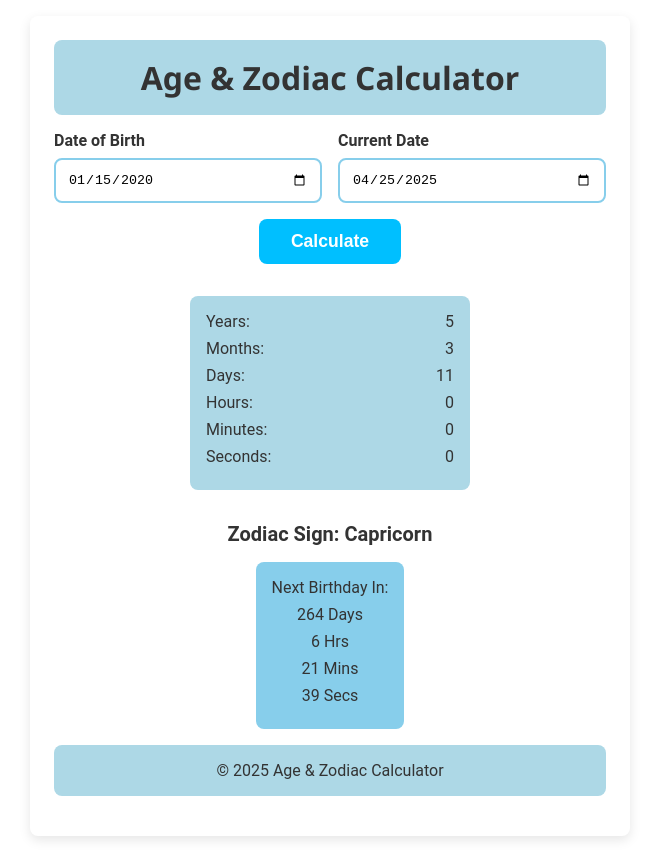
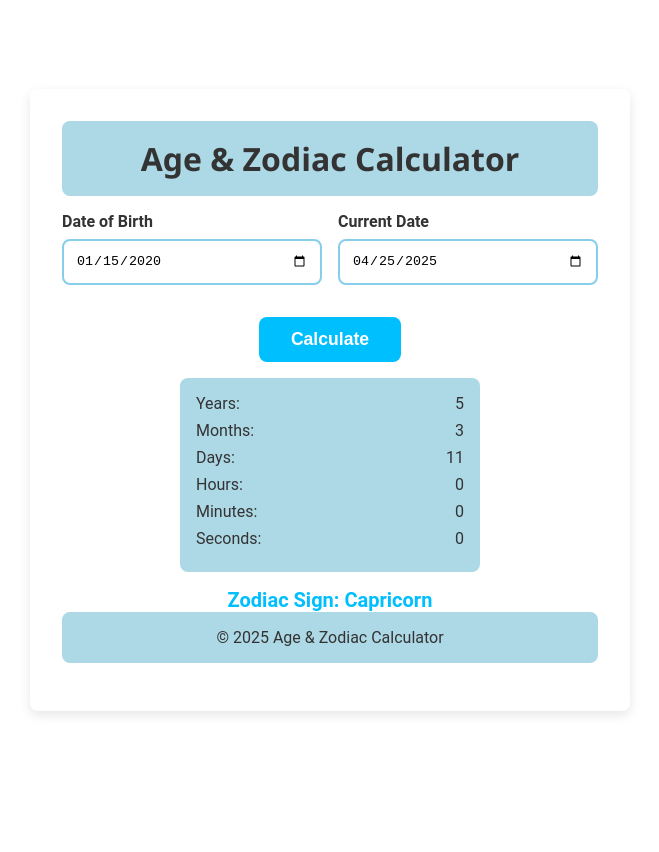
Before and after one commit to isamsays/agecalculator, a plain HTML site: page index.html in a window 1280 px wide. Both pictures are taken after typing "2020-01-15" into the empty fields and a click on the button "Calculate". Shown: the whole page, without its empty margins (310-969 px from the left). After the commit the page ends 800 px from the top, so only its background shows below. Drawn offline with Linux system fonts and the light colour scheme.

Commit message:
Update index.html

```diff
--- a/index.html
+++ b/index.html
@@ -1,14 +1,16 @@
 <!DOCTYPE html>
 <html lang="en">
 <head>
-  <meta charset="UTF-8" />
-  <meta name="viewport" content="width=device-width, initial-scale=1.0"/>
-  <title>Instant Age & Zodiac Calculator - Precise Down to the Second</title>
-  <meta name="description" content="Calculate your exact age in years, months, days, hours, minutes, and seconds, discover your Zodiac sign, and count down to your next birthday with our intuitive Age & Zodiac Calculator." />
-  <link rel="canonical" href="https://zodiacagecalculator.netlify.app" />
+  <meta charset="UTF-8">
+  <meta name="viewport" content="width=device-width, initial-scale=1.0">
+ <title>Instant Age & Zodiac Calculator - Precise Down to the Second</title>
+  <meta name="description" content="Calculate your exact age in years, months, days, hours, minutes, and seconds, discover your Zodiac sign, and count down to your next birthday" />
 
+   <link rel="canonical" href="https://zodiacagecalculator.netlify.app" />
   <meta name="keywords" content="age calculator, zodiac sign calculator, birthday countdown, precise age breakdown, date difference tool" />
-   <meta name="google-site-verification" content="Px8AHEA-oHVmixsaxJ0Gtu8CewWDc4WpScreqvjohro" />
+  <meta name="robots" content="index,follow">
+
+  <meta name="google-site-verification" content="Px8AHEA-oHVmixsaxJ0Gtu8CewWDc4WpScreqvjohro" />
   <!-- Google tag (gtag.js) -->
 <script async src="https://www.googletagmanager.com/gtag/js?id=G-WHVZNYS75Q"></script>
 <script>
@@ -19,6 +21,7 @@
   gtag('config', 'G-WHVZNYS75Q');
 </script>
 
+
   <style>
     :root {
       --primary: #ADD8E6;
@@ -26,7 +29,6 @@
       --accent: #00BFFF;
       --bg: #ffffff;
       --dark: #333333;
-      --light: #ffffff;
       --radius: 8px;
       --gap: 1rem;
       --max-width: 600px;
@@ -34,7 +36,11 @@
       --font-heading: 'Segoe UI', Tahoma, sans-serif;
       --font-body: 'Roboto', sans-serif;
     }
-    * { box-sizing: border-box; margin: 0; padding: 0; }
+    * {
+      box-sizing: border-box;
+      margin: 0;
+      padding: 0;
+    }
     body {
       font-family: var(--font-body);
       background: var(--bg);
@@ -48,12 +54,16 @@
     .container {
       width: 100%;
       max-width: var(--max-width);
-      background: var(--light);
+      background: var(--bg);
       border-radius: var(--radius);
       box-shadow: 0 4px 12px rgba(0,0,0,0.1);
-      padding: calc(var(--gap) * 1.5);
+      padding: calc(var(--gap) * 2);
+      display: flex;
+      flex-direction: column;
+      align-items: center;
     }
     header, footer {
+      width: 100%;
       background: var(--primary);
       color: var(--dark);
       text-align: center;
@@ -61,27 +71,40 @@
       border-radius: var(--radius);
       margin-bottom: var(--gap);
     }
-    header h1 { font-family: var(--font-heading); font-size: 2rem; }
+    header h1 {
+      font-family: var(--font-heading);
+      font-size: 2rem;
+    }
     .form-row {
-      display: grid;
-      grid-template-columns: 1fr;
+      width: 100%;
+      display: flex;
+      flex-direction: column;
+      align-items: center;
       gap: var(--gap);
       margin-bottom: var(--gap);
     }
-    @media(min-width: 600px) {
-      .form-row { grid-template-columns: 1fr 1fr; }
+    @media (min-width: 600px) {
+      .form-row {
+        flex-direction: row;
+      }
+    }
+    .form-group {
+      display: flex;
+      flex-direction: column;
+      width: 100%;
+      max-width: 280px;
     }
     .form-group label {
-      display: block;
       margin-bottom: 0.5rem;
       font-weight: 600;
+      text-align: left;
     }
     .form-group input[type="date"] {
-      width: 100%;
       padding: 0.75rem;
       border: 2px solid var(--secondary);
       border-radius: var(--radius);
       transition: border-color var(--transition);
+      width: 100%;
     }
     .form-group input[type="date"]:focus {
       border-color: var(--accent);
@@ -89,32 +112,36 @@
       box-shadow: 0 0 0 3px rgba(0,191,255,0.3);
     }
     #calcBtn {
-      display: block;
-      margin: 0 auto;
+      margin-top: var(--gap);
       padding: 0.75rem 2rem;
       background: var(--accent);
-      color: var(--light);
+      color: var(--bg);
       border: none;
       border-radius: var(--radius);
       font-size: 1.1rem;
       font-weight: 600;
       cursor: pointer;
       transition: background var(--transition);
+      align-self: center;
     }
-    #calcBtn:hover { background: var(--secondary); }
+    #calcBtn:hover {
+      background: var(--secondary);
+    }
     #resultsWrap {
-      text-align: center;
+      width: 100%;
       margin-top: var(--gap);
+      display: flex;
+      flex-direction: column;
+      align-items: center;
+      gap: var(--gap);
     }
     .results {
-      display: inline-block;
+      width: 100%;
+      max-width: 300px;
       background: var(--primary);
       padding: var(--gap);
       border-radius: var(--radius);
       color: var(--dark);
-      margin: var(--gap) auto;
-      min-width: 280px;
-      text-align: left;
     }
     .results div {
       display: flex;
@@ -122,18 +149,23 @@
       margin-bottom: 0.5rem;
     }
     .zodiac {
-      margin-top: var(--gap);
       font-size: 1.25rem;
       font-weight: 600;
+      color: var(--accent);
     }
     .countdown {
-      display: inline-block;
-      margin: var(--gap) auto;
+      width: 100%;
+      max-width: 300px;
+      background: var(--secondary);
       padding: var(--gap);
-      background: var(--secondary);
       border-radius: var(--radius);
+      color: var(--bg);
     }
-    .countdown div { margin-bottom: 0.5rem; }
+    .countdown div {
+      display: flex;
+      justify-content: space-between;
+      margin-bottom: 0.5rem;
+    }
   </style>
 </head>
 <body>
@@ -144,16 +176,16 @@
     <div class="form-row">
       <div class="form-group">
         <label for="dob">Date of Birth</label>
-        <input type="date" id="dob" />
+        <input type="date" id="dob">
       </div>
       <div class="form-group">
         <label for="now">Current Date</label>
-        <input type="date" id="now" />
+        <input type="date" id="now">
       </div>
     </div>
     <button id="calcBtn">Calculate</button>
-    <div id="resultsWrap" style="display:none;">
-      <div class="results" id="ageResults">
+    <div id="resultsWrap" style="display: none;">
+      <div class="results">
         <div><span>Years:</span><span id="yrs">0</span></div>
         <div><span>Months:</span><span id="mos">0</span></div>
         <div><span>Days:</span><span id="dys">0</span></div>
@@ -162,12 +194,12 @@
         <div><span>Seconds:</span><span id="secs">0</span></div>
       </div>
       <div class="zodiac">Zodiac Sign: <span id="zodiacSign">—</span></div>
-      <div class="countdown" id="birthdayCountdown">
-        <div>Next Birthday In:</div>
-        <div><span id="bdDays">0</span> Days</div>
-        <div><span id="bdHrs">0</span> Hrs</div>
-        <div><span id="bdMins">0</span> Mins</div>
-        <div><span id="bdSecs">0</span> Secs</div>
+      <div class="countdown" id="birthdayCountdown" style="display: none;">
+        <div><span>Next Birthday In:</span><span></span></div>
+        <div><span id="bdDays">0</span><span> Days</span></div>
+        <div><span id="bdHrs">0</span><span> Hrs</span></div>
+        <div><span id="bdMins">0</span><span> Mins</span></div>
+        <div><span id="bdSecs">0</span><span> Secs</span></div>
       </div>
     </div>
     <footer>
@@ -175,40 +207,42 @@
     </footer>
   </div>
   <script>
-    // Default dates
-    document.getElementById('now').value = new Date().toISOString().slice(0,10);
+    // Initialize defaults
+    document.getElementById('now').value = new Date().toISOString().slice(0, 10);
     document.getElementById('year').textContent = new Date().getFullYear();
-    // Zodiac sign function
+
+    // Determine zodiac sign
     function getZodiacSign(day, month) {
       const ranges = [
-        { sign:'Capricorn', lastDay:19,m:1},{ sign:'Aquarius', lastDay:18,m:2},
-        { sign:'Pisces', lastDay:20,m:3},{ sign:'Aries', lastDay:19,m:4},
-        { sign:'Taurus', lastDay:20,m:5},{ sign:'Gemini', lastDay:20,m:6},
-        { sign:'Cancer', lastDay:22,m:7},{ sign:'Leo', lastDay:22,m:8},
-        { sign:'Virgo', lastDay:22,m:9},{ sign:'Libra', lastDay:22,m:10},
-        { sign:'Scorpio', lastDay:21,m:11},{ sign:'Sagittarius', lastDay:21,m:12}
+        { sign: 'Capricorn', end: 19, m: 1 }, { sign: 'Aquarius', end: 18, m: 2 },
+        { sign: 'Pisces', end: 20, m: 3 }, { sign: 'Aries', end: 19, m: 4 },
+        { sign: 'Taurus', end: 20, m: 5 }, { sign: 'Gemini', end: 20, m: 6 },
+        { sign: 'Cancer', end: 22, m: 7 }, { sign: 'Leo', end: 22, m: 8 },
+        { sign: 'Virgo', end: 22, m: 9 }, { sign: 'Libra', end: 22, m: 10 },
+        { sign: 'Scorpio', end: 21, m: 11 }, { sign: 'Sagittarius', end: 21, m: 12 }
       ];
       for (let r of ranges) {
-        if (month === r.m) return day <= r.lastDay ? r.sign : ranges[(ranges.indexOf(r)+1)%12].sign;
+        if (month === r.m) {
+          return day <= r.end ? r.sign : ranges[(ranges.indexOf(r) + 1) % 12].sign;
+        }
       }
       return 'Capricorn';
     }
-    // Birthday countdown
+
+    // Update countdown to next birthday
     function updateCountdown(dob) {
       const now = new Date();
       let next = new Date(now.getFullYear(), dob.getMonth(), dob.getDate());
-      if (now > next) next.setFullYear(now.getFullYear()+1);
+      if (now > next) next.setFullYear(next.getFullYear() + 1);
       const diff = next - now;
-      const d = Math.floor(diff/864e5);
-      const h = Math.floor(diff%864e5/36e5);
-      const m = Math.floor(diff%36e5/6e4);
-      const s = Math.floor(diff%6e4/1e3);
-      document.getElementById('bdDays').textContent = d;
-      document.getElementById('bdHrs').textContent = h;
-      document.getElementById('bdMins').textContent = m;
-      document.getElementById('bdSecs').textContent = s;
+      document.getElementById('bdDays').textContent = Math.floor(diff / 86400000);
+      document.getElementById('bdHrs').textContent = Math.floor((diff % 86400000) / 3600000);
+      document.getElementById('bdMins').textContent = Math.floor((diff % 3600000) / 60000);
+      document.getElementById('bdSecs').textContent = Math.floor((diff % 60000) / 1000);
     }
-    document.getElementById('calcBtn').addEventListener('click', () => {
+
+    // Handle calculate button click
+    document.getElementById('calcBtn').addEventListener('click', function() {
       const dobVal = document.getElementById('dob').value;
       const nowVal = document.getElementById('now').value;
       if (!dobVal) { alert('Please select your birth date.'); return; }
@@ -222,11 +256,11 @@
       document.getElementById('hrs').textContent = diff.getUTCHours();
       document.getElementById('mins').textContent = diff.getUTCMinutes();
       document.getElementById('secs').textContent = diff.getUTCSeconds();
-      document.getElementById('zodiacSign').textContent = getZodiacSign(dob.getDate(), dob.getMonth()+1);
-      document.getElementById('resultsWrap').style.display = 'block';
+      document.getElementById('zodiacSign').textContent = getZodiacSign(dob.getDate(), dob.getMonth() + 1);
+      document.getElementById('resultsWrap').style.display = 'flex';
       clearInterval(window.bdTimer);
       updateCountdown(dob);
-      window.bdTimer = setInterval(() => updateCountdown(dob), 1000);
+      window.bdTimer = setInterval(function() { updateCountdown(dob); }, 1000);
     });
   </script>
 </body>
```
